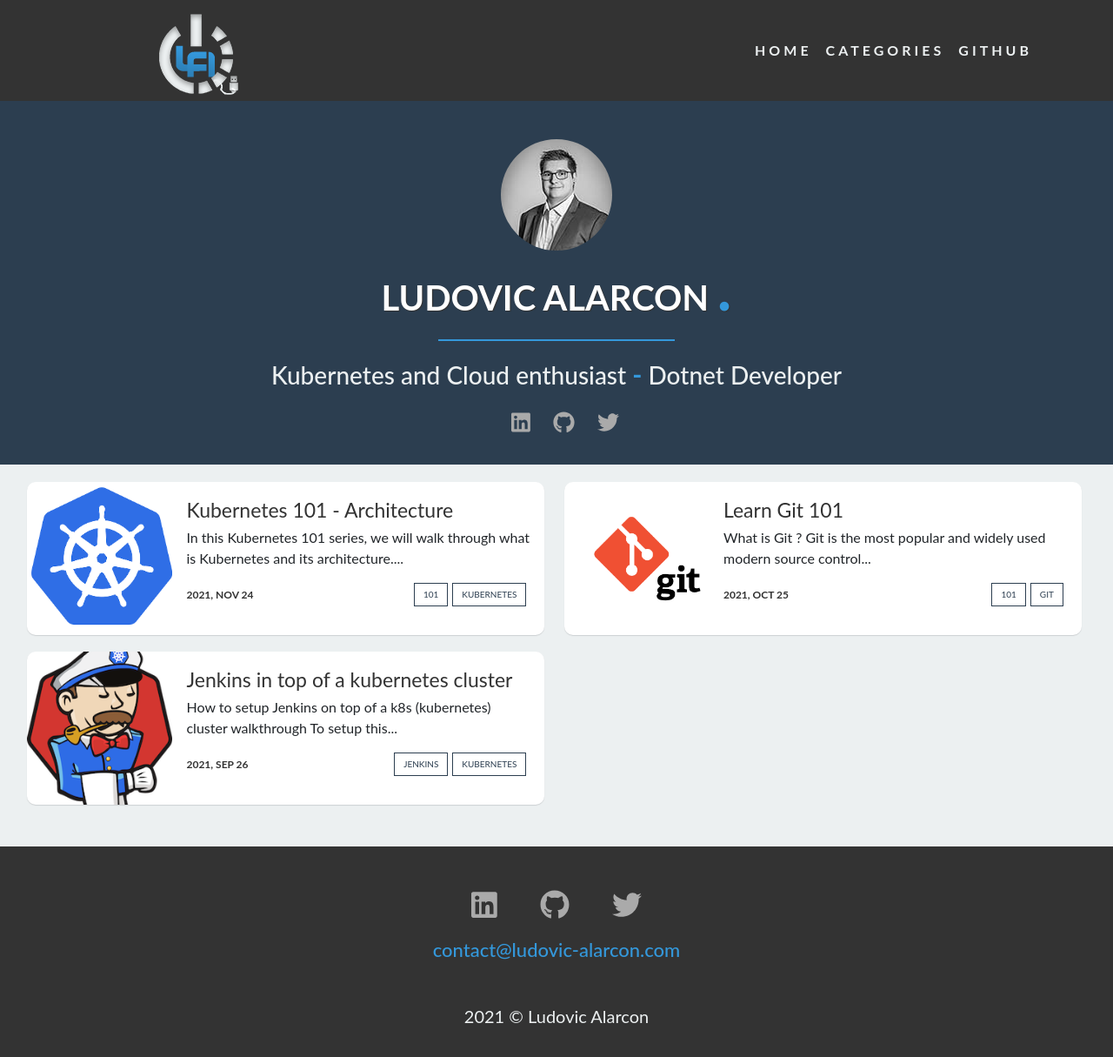
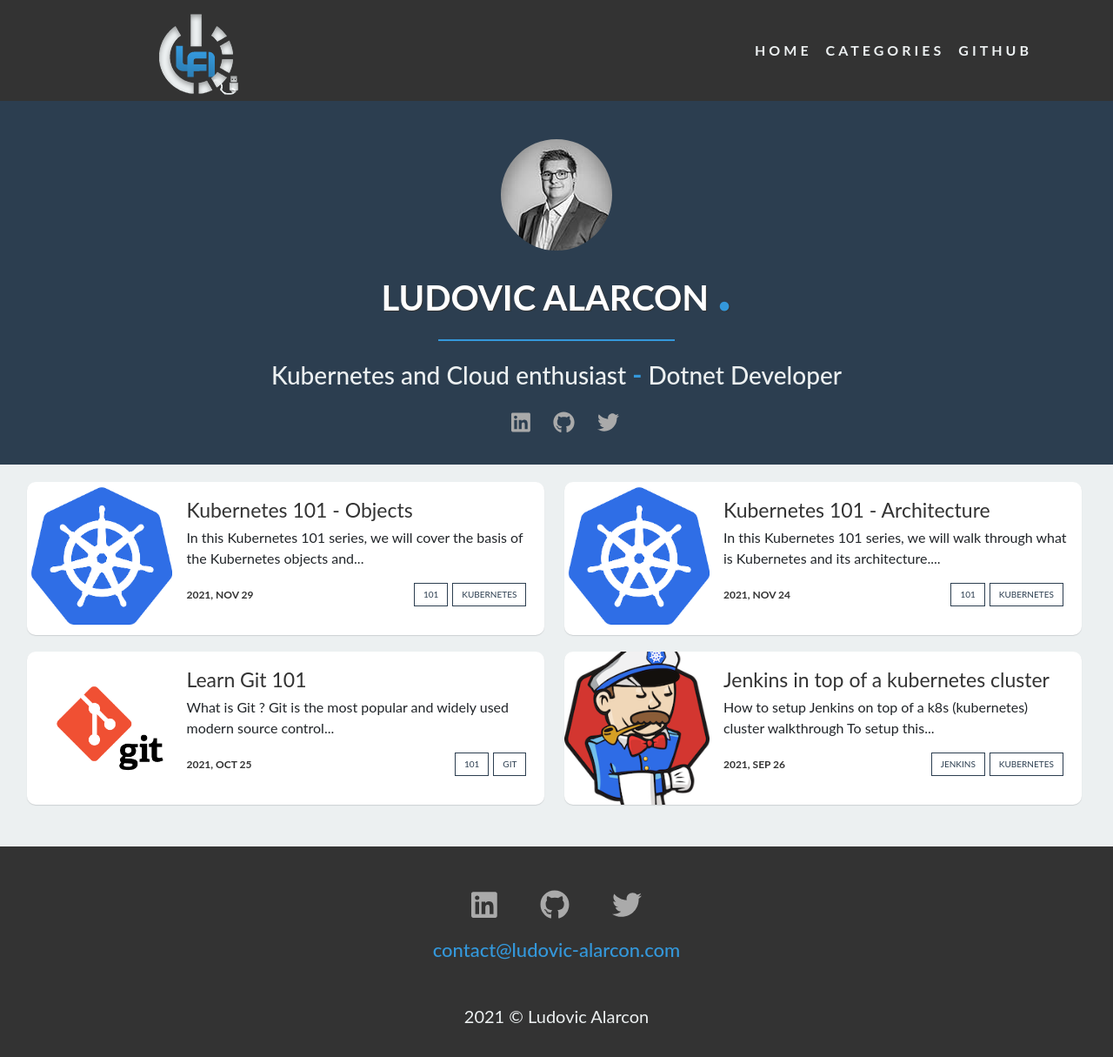
Before and after one commit to ludovicalarcon/ludovicalarcon.github.io, a Jekyll site: the page built from index.html, in a window 1280 px wide and 1218 px high. Shown: the top 1215 px of the window at 87% size. Built offline with Jekyll 4.4.1, drawn with Linux system fonts in a browser that asks for light colours; nearby versions of some CDN libraries; the list of posts is cut into pages by our own code; some of the changed lines change nothing that is shown.

Commit message:
Add kubernetes objects

````diff
--- a/_posts/2021-11-24-Kubernetes-101-architecture.md
+++ b/_posts/2021-11-24-Kubernetes-101-architecture.md
@@ -8,9 +8,10 @@
 ## ![](/assets/images/k8s.png)
 <br>
 
-In this Kubernetes 101 series, we will walk through what is Kubernetes and its architecture. A future article will cover the basis of the core components and concepts.
+In this Kubernetes 101 series, we will walk through what is Kubernetes and its architecture. The next article will cover the basis of the Kubernetes objects and concepts.
 
-- Part 1: Kubernetes 101 - Architecture
+- Part 1: Kubernetes 101 - Architecture (this article)
+- [Part 2: Kubernetes 101 - Objects]({% post_url 2021-11-29-Kubernetes-101-objects %})
 
 ## __What is Kubernetes ?__
 
--- /dev/null
+++ b/_posts/2021-11-29-Kubernetes-101-objects.md
@@ -0,0 +1,214 @@
+---
+layout: post
+title: Kubernetes 101 - Objects
+img: k8s-logo.png
+tags: [kubernetes, "101"]
+---
+
+## ![](/assets/images/k8s.png)
+<br>
+
+In this Kubernetes 101 series, we will cover the basis of the Kubernetes objects and concepts. The first part walk through the architecture.
+
+- [Part 1: Kubernetes 101 - Architecture]({% post_url 2021-11-24-Kubernetes-101-architecture %})
+- Part 2: Kubernetes 101 - Objects (this article)
+
+# __Kubernetes Objects__
+
+## __Namespaces__
+
+`Namespace` provide a mechanism for isolating groups of resources within a cluster. One of the use cases can be the creation of different environments for your application (dev and staging).
+Names of resources need to be unique within a namespace, but not across namespaces.
+
+## __Pods__
+
+The `Pod` is the smallest deployable units that can be found in Kubernetes.
+It is a collection of one or more containers that share the same `network`, `storage` and `lifecycle`. Each Pod has its own `IP address` that will be shared by containers within the Pod. It will allow them to find each other via localhost.
+Pods are designed to be ephemeral in nature that means they can be destroy at any time.
+
+### __Pod's lifecycle__
+
+During its lifetime, a Pod go through severals `phases`. The possible values for `phase` are:
+- `Pending`: The Pod has been validated by the `API Server` and an entry was created in the `etcd` but is not yet scheduled or one or more containers has not ready to run.
+- `Running`: Pod have been scheduled and every containers have been created. At least one of the container is still up and running.
+- `Succeeded`: All containers exited without any errors and will not be restarted.
+- `Failed`: All containers have terminated and a least one of them exited with error. Either a non-zero status code or killed by the system.
+- `Unknown`: For some reason the state of the Pod could not be obtained.
+
+### __Pod definition__
+
+A definition for a Pod that will be running the image `helloworld:1.0`
+```yaml
+apiVersion: v1
+kind: Pod
+metadata:
+  name: helloworld
+spec:
+  containers:
+  - name: helloworld
+    image: helloworld:1.0
+    ports:
+    - containerPort: 80
+```
+Let's break down the definition as it as the same structure for every objects:
+- `apiVersion`: The version of the Kubernetes API we are using to create this object
+- `kind`: The type of object we want to create
+- `metadata`: Information that describe and identify the object. Usually contains its name, `labels`, `annotations` and optionally the namespace.
+`Labels` and `annotation` are key-value pairs, `labels` are use to attach identifying attribute and `annotations` for non-identifying one.
+- `spec`: The definition of the desired state of the object. The format of the `spec` section is different for every object.
+For a Pod, we will describe a list of `containers` defined by a `name`, an `image` and `ports`. The `containerPort` is the port your application is listening to.
+
+## __ReplicaSets__
+
+The `ReplicaSet` is the object who is in charge of maintaining in a `running state` the desired number of Pods. It is used to guarantee the availability of a specified number of identical Pods.
+For example, let's assume we have have 3 Pods running but unexpectedly one of them is killed, the state has 2 Pods instead of 3 (define by the desired state). In order to fulfills its purpose and sticks to the desired state, the replicaSet will spin a new Pod.
+It also in charge to `scale up` or `scale down` the number of Pods when instructed to.
+
+It's very rare to use a `ReplicaSet` directly, but it's important to understand the concept as they are used under the wood by `Deployments`.
+
+## __Deployments__
+
+`Deployments` are the objects used for managing Pods.
+The first thing a `Deployment` does at its creation is to create a `ReplicaSet`.  Then the `ReplicaSet` creates `Pods` according to the number of `Pods` specified.
+A `Deployment` provides an abstraction over `ReplicaSets` and `Pods` through a single interface. It can be used to perform `rolling update` or `scaling` your application.
+
+### __Deployment's lifecycle__
+
+During its lifetime, a Deployment enter in various states describe below:
+- `Processing`: The Deployment is still working on created resources, performing the rolling update or scaling the number of pods.
+- `Completed`: The Deployment successfully performed the update, or every replicas (Pods) are in a running state after the scaling, or the creation go through without any error.
+- `Failed`: Indicate that an error occurred with the Deployment.
+
+### __Deployment definition__
+
+A definition for a Deployment that will be running the image `helloworld:1.0`
+```yaml
+apiVersion: apps/v1
+kind: Deployment
+metadata:
+  name: helloworld-deployment
+  labels:
+    app: helloworld
+spec:
+  replicas: 3
+  selector:
+    matchLabels:
+      app: helloworld
+  template:
+    metadata:
+      labels:
+        app: helloworld
+    spec:
+      containers:
+      - name: helloworld
+        image: helloworld:1.0
+        ports:
+        - containerPort: 80
+```
+
+## __DaemonSets__
+
+A `DaemonSet` ensures that a specific Pod runs on all Nodes. When a node is added or removed, a Pod is either spin or garbage collected.
+This is useful for running monitoring or logging solutions for example.
+
+### __DaemonSet definition__
+
+Still using the image `helloworld:1.0`.
+```yaml
+apiVersion: apps/v1
+kind: DaemonSet
+metadata:
+  name: helloworld-daemonset
+  labels:
+    app: helloworld
+spec:
+  selector:
+    matchLabels:
+      name: helloworld
+  template:
+    metadata:
+      labels:
+        name: helloworld
+    spec:
+      containers:
+      - name: helloworld
+        image: helloworld:1.0
+```
+
+## __ConfigMaps__
+
+A `ConfigMap` is an object to store non-sensitive data as key-values pairs. It offer the ability to separate the configuration from the image, then it's possible to change the configuration without building the image again.
+There is 3 ways to consume ConfigMaps
+- As command-line arguments
+- As environment variables
+- By mounting it as configuration files inside the container
+
+It's possible to create ConfigMaps from literals, files or directories.
+
+Let's have an example to fully understand ConfigMaps.
+Create the following ConfigMap
+```yaml
+apiVersion: v1
+kind: ConfigMap
+metadata:
+  name: my-config
+data:
+  color: blue
+  bg-color: green
+```
+We will consume our configuration through environment variables, to do through configuration files, you need to use [Volumes](https://kubernetes.io/docs/concepts/storage/volumes/#configmap).
+```yaml
+apiVersion: v1
+kind: Pod
+metadata:
+  name: demo
+spec:
+  containers:
+    - name: demo
+      image: k8s.gcr.io/busybox
+      command: [ "/bin/sh", "-c", "env" ]
+      envFrom:
+      - configMapRef:
+          name: my-config
+  restartPolicy: Never
+```
+By checking the pod's logs we can see our configuration is successfully used as environment variables.
+
+
+## __Secrets__
+
+`Secrets` are very similar to ConfigMaps but are meant to store sensitive data. Be aware that `Secrets` are only base64 encoded, so its not that secure.
+They can be consumed the same ways as ConfigMaps.
+
+## __Service__
+
+A `Service` is an abstraction to expose your application (a set of Pods).
+`Services` will handle the load-balancing on your application Pods by keeping the list of available endpoints. When a Pod is add or remove, the endpoint list is updated accordingly.
+`Services` also provide an internal DNS record `SERVICE_NAME.NAMESPACE_NAME.svc.cluster.local`.
+
+The most common types of services are:
+- `ClusterIP`: Expose the service as an internal load-balancer. It makes the Service only reachable from within the cluster.
+- `NodePort`: Expose the service on each Node's IP at a static port. You can reach the service externally by requesting `NODE_IP:NODE_PORT`.
+- `LoadBalancer`: Exposes the Service externally using a cloud provider's load balancer.
+
+### __Service definition__
+
+A ClusterIP service definition looks like:
+```yaml
+apiVersion: v1
+kind: Service
+metadata:
+  name: my-service
+spec:
+  type: ClusterIP
+  ports:
+    - targetPort: 80 # Port on which your container is listening
+      port: 80 # Port on which your service will listen
+```
+
+## __Ingress__
+
+Basically an `Ingress` exposes HTTP and HTTPS routes from outside the cluster to services within the cluster. It offers load balancing, SSL termination and provides external routable URLs.
+Generally Ingress requires to have an `Ingress Controller` installed such as [Nginx](https://kubernetes.github.io/ingress-nginx/) or [Traefik](https://doc.traefik.io/traefik/user-guides/crd-acme/).
+
+![](/assets/images/2021-11-29-ingress.png)
````
Also changed, not shown: assets/images/2021-11-29-ingress.png (added).
